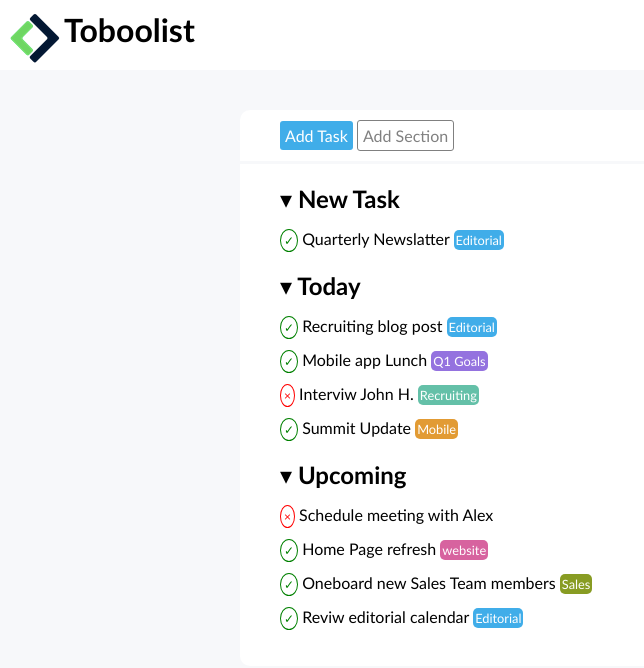
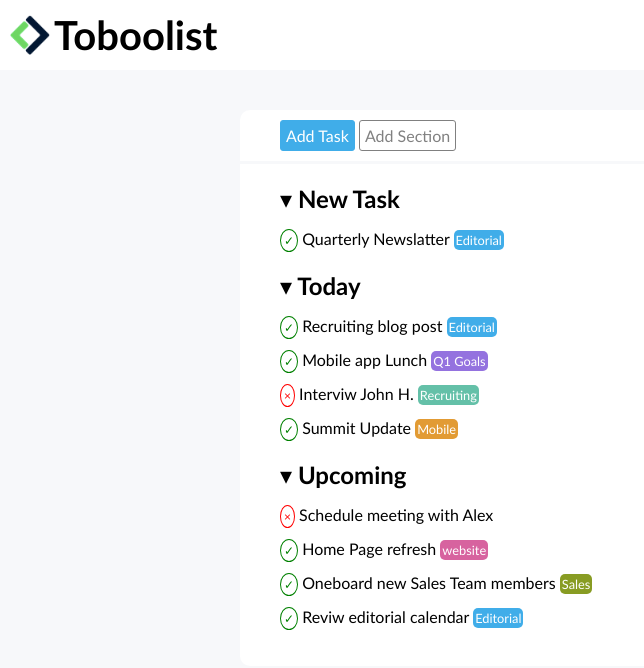
Before and after one commit to dpalexandru/html-css-toboolist, a plain HTML site: page index.html in a window 1280 px wide. Shown: the whole page, without its empty margins (0-644 px from the left). Drawn offline with Linux system fonts and the light colour scheme.

Commit message:
complete file readme and fix buttons

```diff
--- a/assets/css/style.css
+++ b/assets/css/style.css
@@ -7,6 +7,8 @@
 }
 
 /* Generali*/
+
+
 
 body {
   background-color: #F7F8FA;
@@ -40,6 +42,7 @@ li {
 .blu {
   color: white;
   background-color: #40ADE9;
+  border: 1px solid #40ADE9;
 }
 
 .blue {
@@ -94,19 +97,25 @@ li {
 header {
   background-color: white;
   height: 70px;
-  padding-top: 5px;
   padding-left: 10px;
+  padding-top: 0;
 }
 
 img {
+  height: 40px;
   vertical-align: middle;
 
 }
 
 h1 {
-  line-height: 50px;
+  font-style: bold;
+  font-size: 2.5em;
+  line-height: 70px;
+  vertical-align: middle;
 
 }
+
+
 
 
 /* sezione add */
```
Also changed, not shown: 1 other file.
